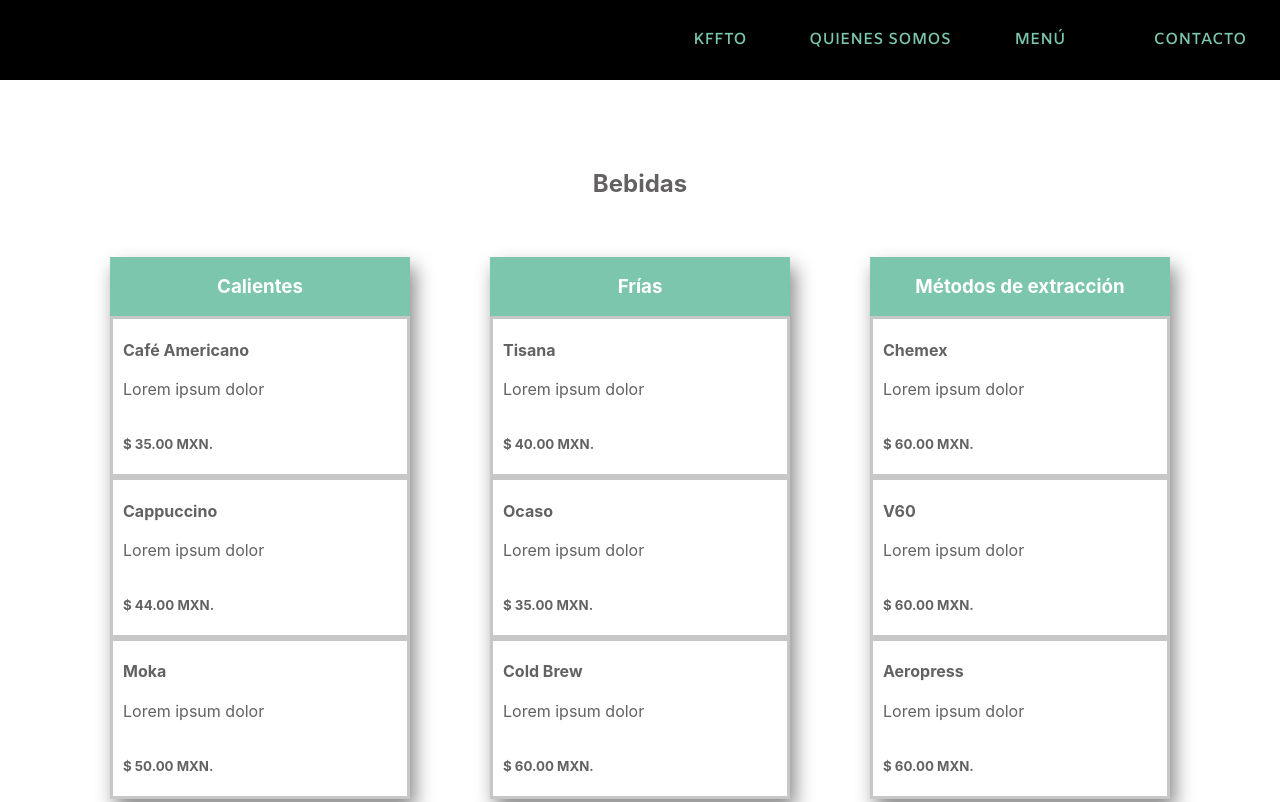
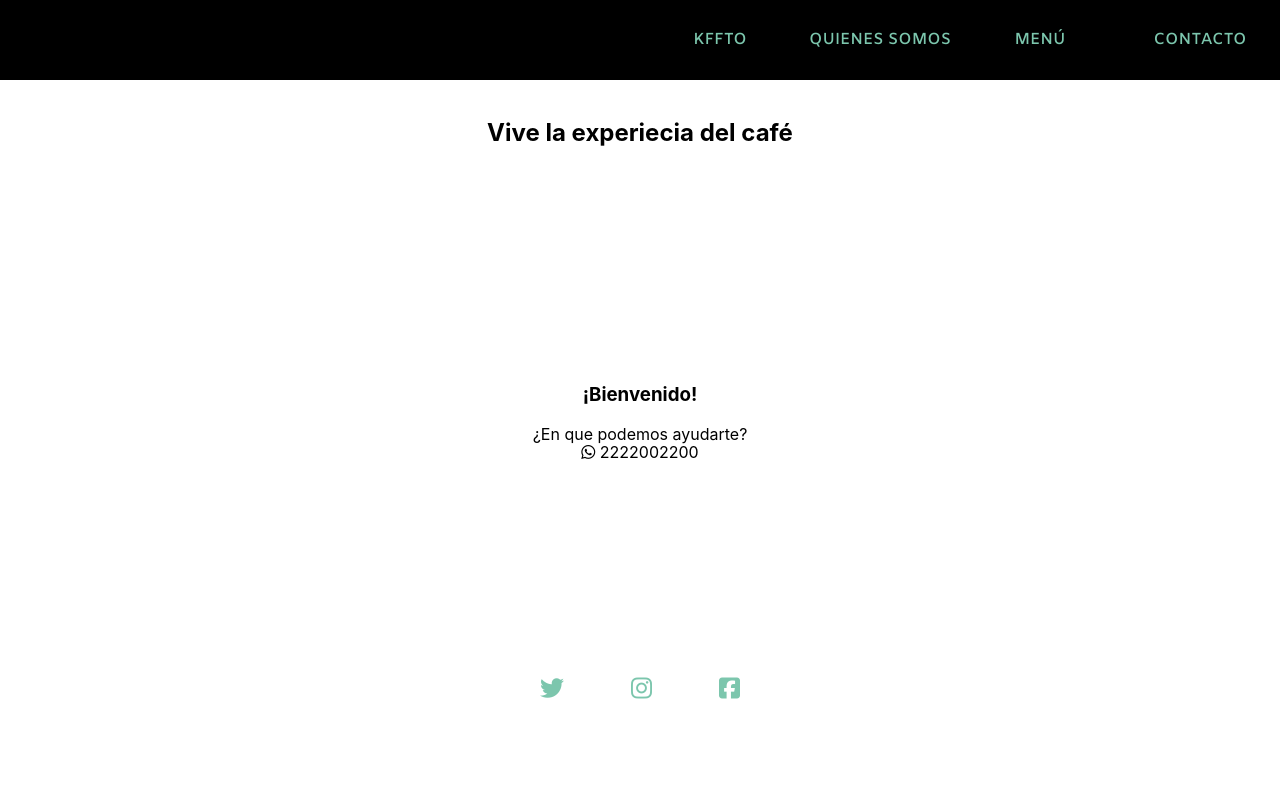
Before and after one commit to JCMP92/Restaurant-Page, a website built with webpack: page dist/index.html in a window 1280 px wide. Shown: the top 802 px of the page. Built offline with nearby package versions, Linux system fonts and the light colour scheme.

Commit message:
contact page styling done

```diff
--- a/src/contact/contactPage.js
+++ b/src/contact/contactPage.js
@@ -5,18 +5,33 @@ import { socialMedia } from "./contact-dependencies/socialMediaCreator";
 
 const contactInit = (() => {
     const container =  document.getElementById('content');
+    const contactContainer = document.createElement('div');
+        contactContainer.classList.add('contact-container');
+    container.appendChild(contactContainer);
 
     //Page title
-    const menuTitle = pageHeader('Contacto')
-    container.appendChild(menuTitle);
+    const menuTitle = pageHeader('Vive la experiecia del café');
+    const titleContainer = document.createElement('div');
+        titleContainer.classList.add('title-div');
+
+    titleContainer.appendChild(menuTitle);
+    contactContainer.appendChild(titleContainer);
 
     //Contact card
-    const myContact = contactCard('Bienvenido', 2222002200);
-    container.appendChild(myContact);
+    const myContact = contactCard('¡Bienvenido!', 2222002200);
+    const phoneContainer = document.createElement('div');
+        phoneContainer.classList.add('phone-div');
+
+    phoneContainer.appendChild(myContact);
+    contactContainer.appendChild(phoneContainer);
 
     //Social media div
     const myMedia = socialMedia();
-    container.appendChild(myMedia);
+    const mediaContainer = document.createElement('div');
+        mediaContainer.classList.add('media-div');
+
+    mediaContainer.appendChild( myMedia);
+    contactContainer.appendChild(mediaContainer);
 
 })
 ();
--- a/src/index.js
+++ b/src/index.js
@@ -1,7 +1,7 @@
 import { navBar } from "./navigation bar/navBar";
 // import { pageInit } from "./home/homePage";
 // import { identityInit } from "./whoWeAre/whoWeAre";
-import { menuInit } from "./menu/menuPage";
-// import { contactInit } from "./contact/contactPage";
+// import { menuInit } from "./menu/menuPage";
+import { contactInit } from "./contact/contactPage";
 import"normalize.css";
 import"./style/style.scss";
--- /dev/null
+++ b/src/style/pages-and-navbar/contactStyle.scss
@@ -0,0 +1,31 @@
+@import "../mixins/mixins.scss";
+@import '../vars/variable.scss';
+
+.contact-container{
+    text-align: center;
+    display: flex;
+    flex-direction: column;
+    justify-content:space-around;
+    align-items: center;
+    height: 100vh;
+    width: 100vw;
+
+        .media-div{
+            display: flex;
+            justify-content: space-around;
+            .social-container{
+                display: flex;
+                justify-content: space-between;
+                width: 200px;
+                i{
+                    font-size: 1.5rem;
+                    color: $gray-kffto;
+                }
+                i:hover{
+                    @include click-button();
+                    transform: scale(1.1);
+                    color: $green-kffto;
+                }
+            }
+        }
+}
--- a/src/style/style.scss
+++ b/src/style/style.scss
@@ -2,4 +2,5 @@
 @import './pages-and-navbar/navbar.scss';
 @import './pages-and-navbar/homeStyle.scss';
 @import './pages-and-navbar/menuStyle.scss';
+@import './pages-and-navbar/contactStyle.scss';
 @import './pages-and-navbar/identityStyle.scss';
```
Also changed, not shown: dist/main.js.
